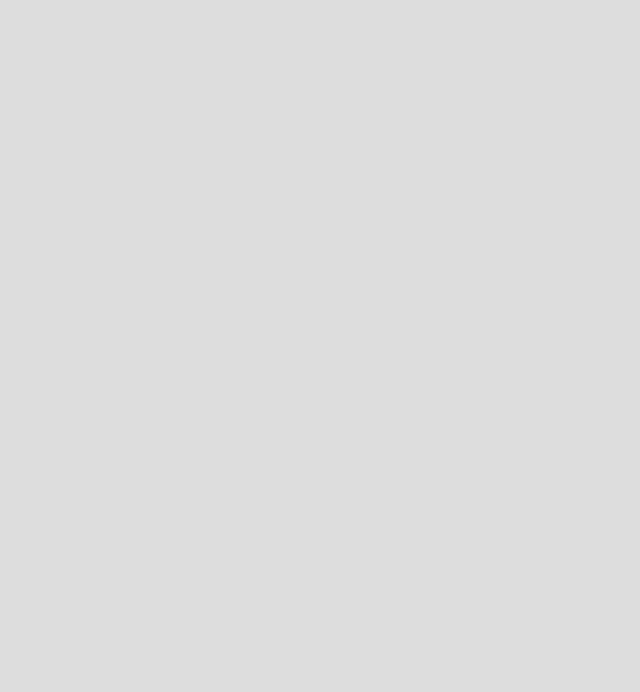
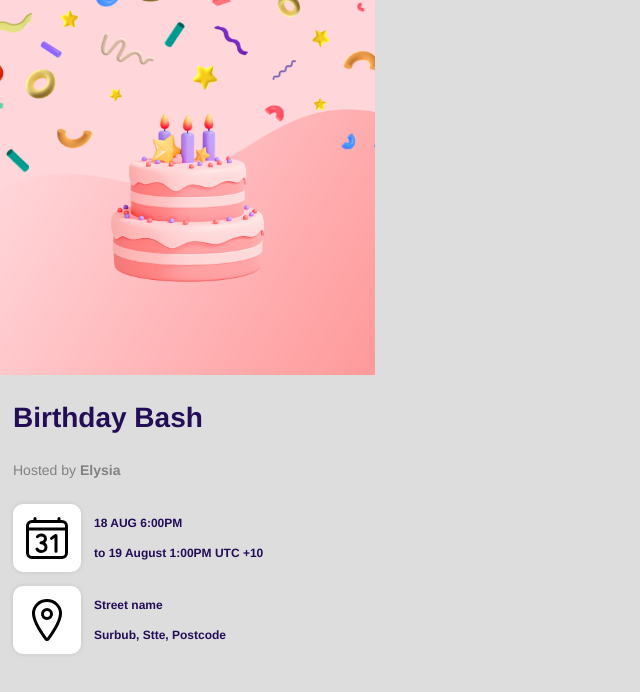
Before and after one commit to richardoppiyo/envitamedia, a React (Create React App) app: page /event in a window 1280 px wide. Before the commit this address had no page. Shown: the top 692 px of the page, without its empty margins (0-640 px from the left). Built offline with nearby package versions, Linux system fonts and the light colour scheme.

Commit message:
event page

```diff
--- a/package.json
+++ b/package.json
@@ -9,6 +9,7 @@
     "react": "^18.2.0",
     "react-bootstrap": "^2.5.0",
     "react-dom": "^18.2.0",
+    "react-icons": "^4.4.0",
     "react-router-dom": "^6.4.1",
     "react-scripts": "5.0.1",
     "web-vitals": "^2.1.4"
--- a/src/App.js
+++ b/src/App.js
@@ -1,7 +1,7 @@
 import React from 'react';
 import { BrowserRouter as Router, Routes, Route } from 'react-router-dom';
 import Create from './components/Create/Create';
-// import Create from './components/Create/Create';
+import Event from './components/Event/Event';
 import Landing from './components/Landing/Landing';
 
 const App = () => (
@@ -9,7 +9,7 @@ const App = () => (
     <Routes>
       <Route index element={<Landing />} />
       <Route path="create" element={<Create />} />
-      {/* <Route path="create" element={<Create />} /> */}
+      <Route path="event" element={<Event />} />
     </Routes>
   </Router>
 );
--- a/src/components/Create/Create.js
+++ b/src/components/Create/Create.js
@@ -14,7 +14,7 @@ const Create = () => {
         <Button className="createbacktn" type="button" onClick={() => navigate('/')}>
           <span>Back</span>
         </Button>
-        <Button className="createnextbtn" type="button" onClick={() => navigate('/events')}>
+        <Button className="createnextbtn" type="button" onClick={() => navigate('/event')}>
           <span>Next</span>
         </Button>
       </div>
--- /dev/null
+++ b/src/components/Event/Event.js
@@ -0,0 +1,41 @@
+import React from 'react';
+// import Button from 'react-bootstrap/Button';
+// import { useNavigate } from 'react-router-dom';
+import './event.css';
+// import { FaBeer } from 'react-icons/fa';
+import { IoCalendarNumberOutline, IoLocationOutline } from 'react-icons/io5';
+import Birthdayimg from './Birthday.png';
+
+const Event = () => (
+  <div className="eventpage">
+    <img className="eventimage" src={Birthdayimg} alt="img" />
+    <div className="eventdetails">
+      {/* <div> */}
+      <h2>Birthday Bash</h2>
+      <p className="eventhost">
+        Hosted by
+        {' '}
+        <strong>Elysia</strong>
+      </p>
+      <ul>
+        <li>
+          {/* <p>hi</p> */}
+          <IoCalendarNumberOutline className="eventicon" />
+          <div className="eventli">
+            <p>18 AUG 6:00PM</p>
+            <p>to 19 August 1:00PM UTC +10</p>
+          </div>
+        </li>
+        <li>
+          <IoLocationOutline className="eventicon" />
+          <div className="eventli">
+            <p>Street name</p>
+            <p>Surbub, Stte, Postcode</p>
+          </div>
+        </li>
+      </ul>
+      {/* </div> */}
+    </div>
+  </div>
+);
+export default Event;
--- /dev/null
+++ b/src/components/Event/event.css
@@ -0,0 +1,96 @@
+.eventimage {
+    /* position: absolute; */
+
+max-width: 100%;
+height: 375px;
+/* left: calc(50% - 375px/2); */
+top: 0px;
+border-radius: 0px;
+}
+
+.eventdetails {
+ padding-left: 13px;
+}
+.eventdetails h2 {
+    /* position: absolute; */
+/* width: 327px; */
+height: 37px;
+/* left: calc(50% - 327px/2 - 4px); */
+top: 386px;
+font-family: 'Helvetica';
+font-style: normal;
+font-weight: 700;
+font-size: 28px;
+line-height: 32px;
+
+color: #240D57;
+}
+
+.eventhost {
+    /* position: absolute; */
+/* width: 341px;
+height: 15px; */
+/* left: calc(50% - 341px/2 + 3px); */
+top: 427px;
+
+font-family: 'Helvetica';
+font-style: normal;
+font-weight: 400;
+font-size: 14px;
+line-height: 16px;
+
+color: #828282;
+}
+
+li {
+    display: flex;
+    list-style: none;
+    align-items: center;
+    padding-top: 10px;
+}
+
+ul {
+    margin: 0;
+    padding: 0;
+}
+
+.eventicon {
+    /* display: flex;
+    flex-direction: column;
+    justify-content: center; */
+    align-items: center;
+    padding: 10px;
+    /* gap: 1px; */
+
+    width: 48px;
+     height: 48px;
+
+    background: #FFFFFF;
+    box-shadow: 0px 0px 5px rgba(0, 0, 0, 0.1);
+    border-radius: 10px;
+    margin-right: 13px;
+
+    /* Inside auto layout */
+    flex: none;
+    order: 0;
+    flex-grow: 0;
+}
+
+.eventli p {
+    max-width: 100%;
+height: 18px;
+
+font-family: 'Helvetica';
+font-style: normal;
+font-weight: 700;
+font-size: 12px;
+line-height: 18px;
+
+color: #240D57;
+
+
+/* Inside auto layout */
+flex: none;
+order: 0;
+flex-grow: 0;
+}
```
Also changed, not shown: src/components/Event/Birthday.png (added), 1 other file (tests, documents, lock files or other folders).
